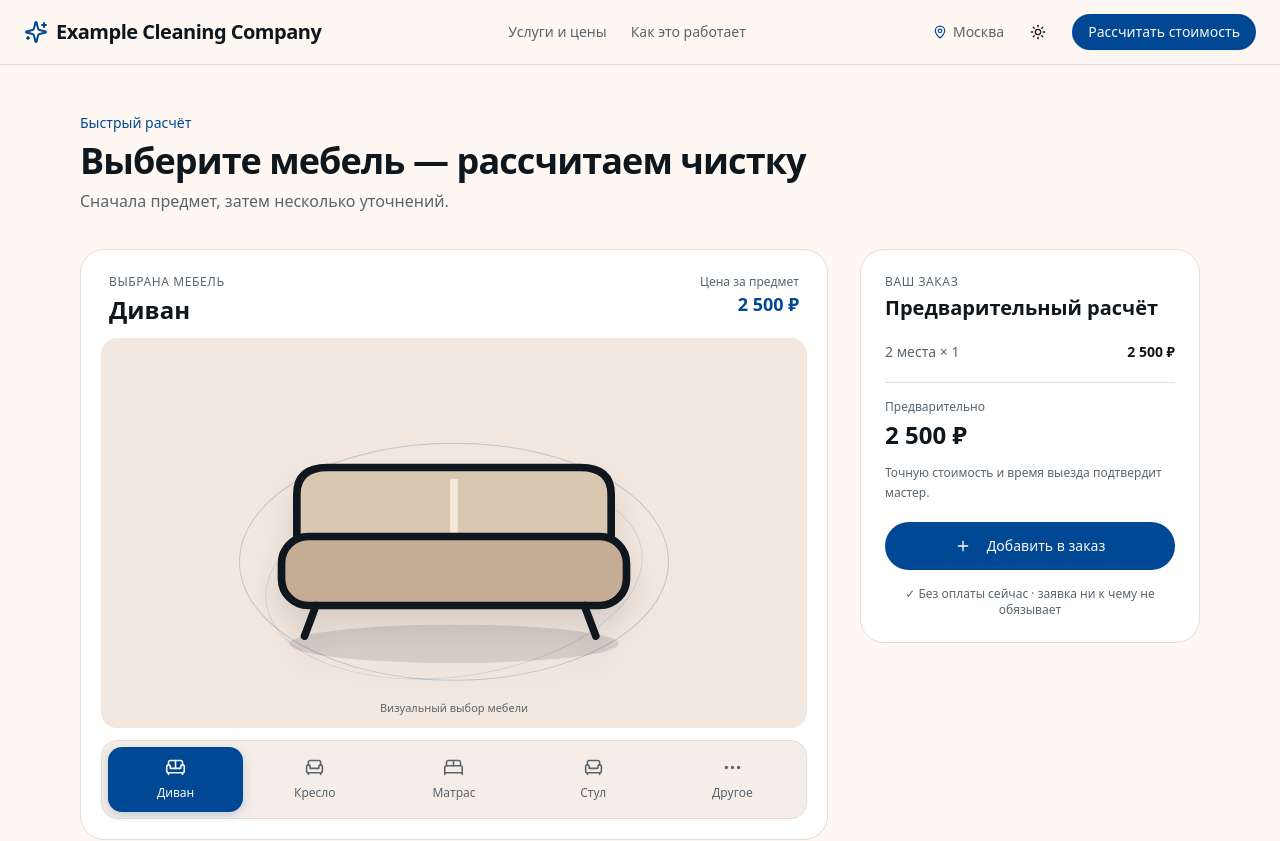
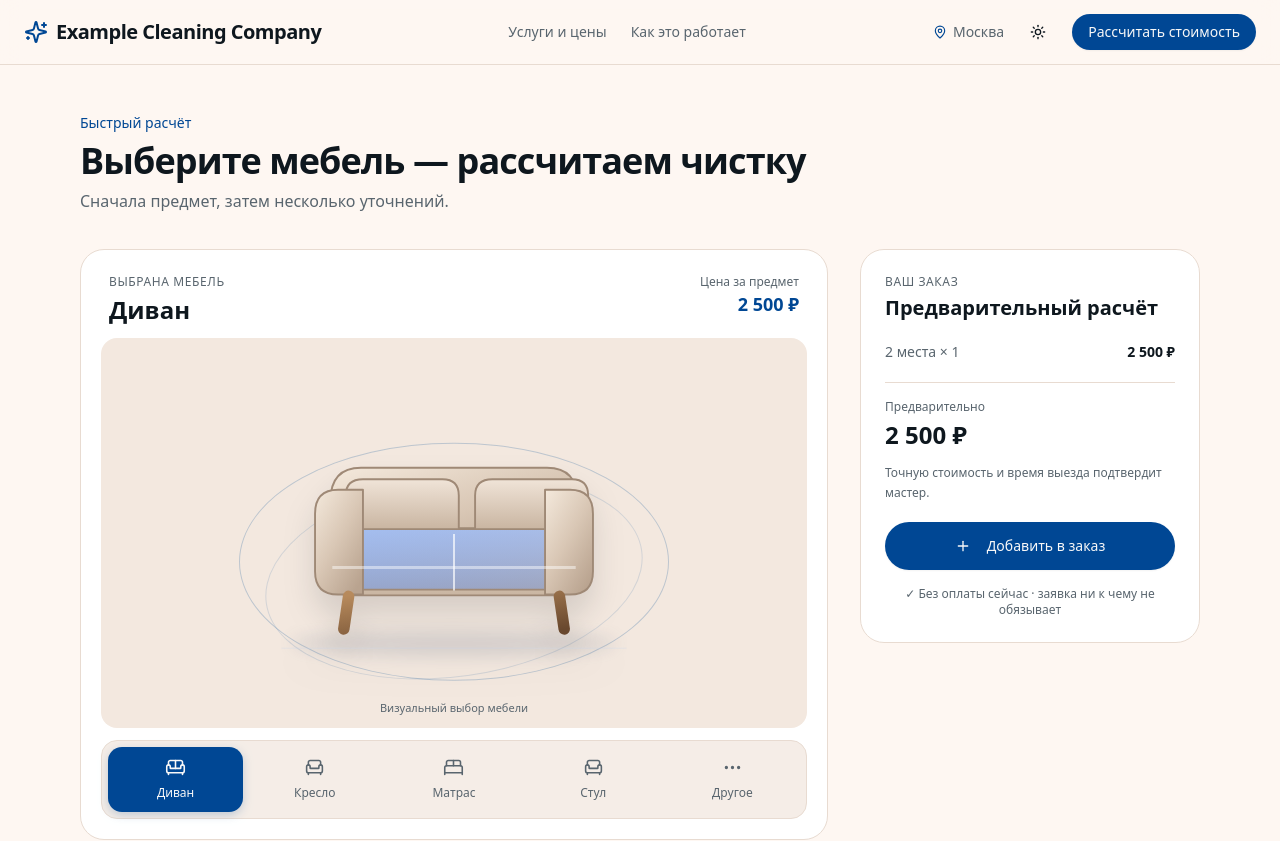
Before and after one commit to nn-makarov/Uixui, a Next.js app: page /calculator in a window 1280 px wide. Shown: the top 841 px of the page. Built offline with nearby package versions, Linux system fonts and the light colour scheme; no server answers; the database is empty.

Commit message:
Use distinct furniture image assets in calculator

```diff
--- a/app/(public)/calculator/page.tsx
+++ b/app/(public)/calculator/page.tsx
@@ -38,36 +38,20 @@ const categories = [
   { key: "OTHER", label: "Другое", Icon: Ellipsis },
 ] as const
 
-function FurnitureSketch({ variant }: { variant: string }) {
-  const mattress = variant === "single" || variant === "double"
-  const chair = ["armchair", "recliner", "seat", "back"].includes(variant)
-  const corner = variant === "corner"
-  const other = variant === "other"
-  return (
-    <svg viewBox="0 0 120 76" aria-hidden="true" className="calc-visual-furniture">
-      <ellipse cx="60" cy="67" rx="43" ry="5" fill="currentColor" opacity=".12" />
-      {mattress ? <g stroke="currentColor" strokeWidth="2" strokeLinejoin="round">
-        <rect x={variant === "single" ? 23 : 13} y="21" width={variant === "single" ? 74 : 94} height="32" rx="7" fill="#f8f4ed"/>
-        <path d="M18 34 H102 M18 43 H102" stroke="#b8c8d8" strokeWidth="1.5" strokeDasharray="3 3"/>
-        <path d="M23 53 V59 M97 53 V59" strokeWidth="3" strokeLinecap="round"/>
-        <rect x="28" y="15" width="24" height="12" rx="5" fill="#fff"/><rect x="68" y="15" width="24" height="12" rx="5" fill="#fff"/>
-      </g> : chair ? <g stroke="currentColor" strokeWidth="2" strokeLinejoin="round">
-        <path d="M34 18 Q34 12 41 12 H76 Q84 12 84 20 V43 H34Z" fill="#d9c7b2"/>
-        <rect x="27" y="38" width="66" height="20" rx="8" fill="#c5ad95"/>
-        <path d="M29 43 H91 M36 58 L32 65 M84 58 L88 65" fill="none" strokeLinecap="round"/>
-        <path d={variant==="recliner"?"M82 44 L99 34 L103 42 L91 52":"M29 24 L20 24 V48 H29 M91 24 H100 V48 H91"} fill="#d9c7b2"/>
-      </g> : other ? <g stroke="currentColor" strokeWidth="2" strokeLinejoin="round">
-        <rect x="31" y="16" width="58" height="42" rx="12" fill="#d9c7b2"/><path d="M44 29 H76 M44 38 H69" stroke="#fff" strokeWidth="3" strokeLinecap="round"/>
-        <path d="M60 5 V12 M60 62 V69 M21 37 H28 M92 37 H99" stroke="var(--primary)" strokeLinecap="round"/>
-      </g> : <g stroke="currentColor" strokeWidth="2" strokeLinejoin="round">
-        <path d={corner?"M18 28 Q18 21 26 21 H65 Q72 21 72 28 V39 H103 V53 H18Z":"M19 28 Q19 21 27 21 H93 Q101 21 101 28 V43 H19Z"} fill="#d9c7b2"/>
-        {corner ? <path d="M72 28 Q72 21 80 21 H94 Q103 21 103 29 V43 H72Z" fill="#c5ad95"/> : null}
-        <path d={variant==="sofa3"?"M43 24 V42 M76 24 V42":"M60 24 V42"} stroke="#f5e9db" strokeWidth="2"/>
-        <rect x="15" y="39" width={corner?92:90} height="18" rx="7" fill="#c5ad95"/>
-        <path d="M24 57 L21 65 M94 57 L97 65" fill="none" strokeLinecap="round"/>
-      </g>}
-    </svg>
-  )
+function FurnitureImage({ variant, alt, className }: { variant: string; alt: string; className?: string }) {
+  const images: Record<string, string> = {
+    sofa2: "/images/calculator/sofa-2.svg",
+    sofa3: "/images/calculator/sofa-3.svg",
+    corner: "/images/calculator/sofa-corner.svg",
+    armchair: "/images/calculator/armchair.svg",
+    recliner: "/images/calculator/recliner.svg",
+    single: "/images/calculator/mattress-single.svg",
+    double: "/images/calculator/mattress-double.svg",
+    seat: "/images/calculator/chair-seat.svg",
+    back: "/images/calculator/chair-seat-back.svg",
+    other: "/images/calculator/sofa-2.svg",
+  }
+  return <img src={images[variant] ?? images.other} alt={alt} className={className} draggable={false} />
 }
 
 const variantNotes: Record<string, string> = {
@@ -160,7 +144,7 @@ export default function CalculatorPage() {
 
               <div className="calc-visual-stage relative mt-3 flex items-center justify-center overflow-hidden rounded-2xl bg-secondary/50">
                 <div className="calc-visual-stage-orbit" aria-hidden="true" />
-                <FurnitureSketch variant={currentItem.variant} />
+                <FurnitureImage variant={currentItem.variant} alt={`${currentItem.title} — иллюстрация мебели`} className="calc-visual-furniture" />
                 <p className="calc-visual-hint">Визуальный выбор мебели</p>
               </div>
 
@@ -189,7 +173,7 @@ export default function CalculatorPage() {
                   const active = selectedVariant === index
                   return <button key={item.variant} type="button" aria-pressed={active} onClick={() => setSelectedVariant(index)}
                     className={`calc-visual-variant ${active ? "is-active" : ""}`}>
-                    <span className="calc-visual-variant-art"><FurnitureSketch variant={item.variant} /></span>
+                    <span className="calc-visual-variant-art"><FurnitureImage variant={item.variant} alt={item.title} className="calc-visual-variant-image" /></span>
                     <span className="min-w-0 flex-1 text-left">
                       <strong className="block text-sm font-semibold">{item.title}</strong>
                       <small className="mt-1 block text-xs text-muted-foreground">{variantNotes[item.variant]}</small>
```
